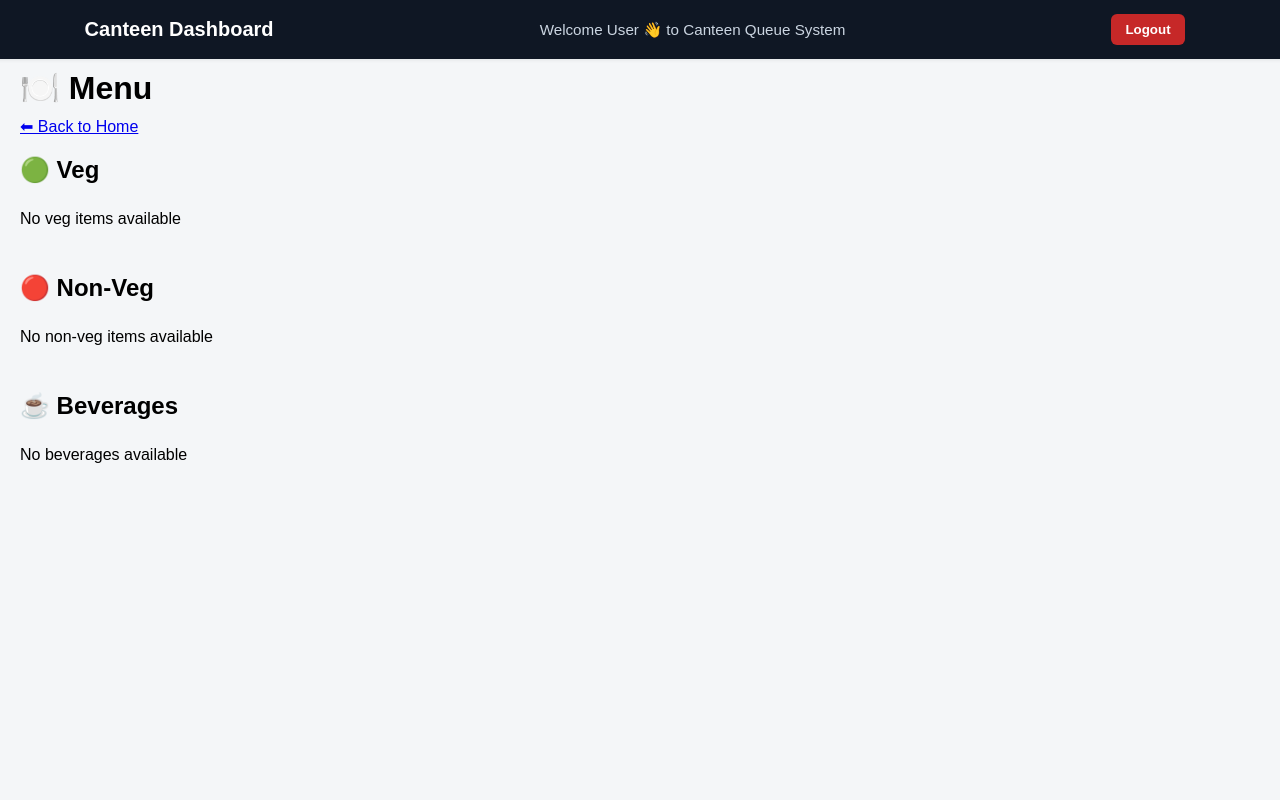
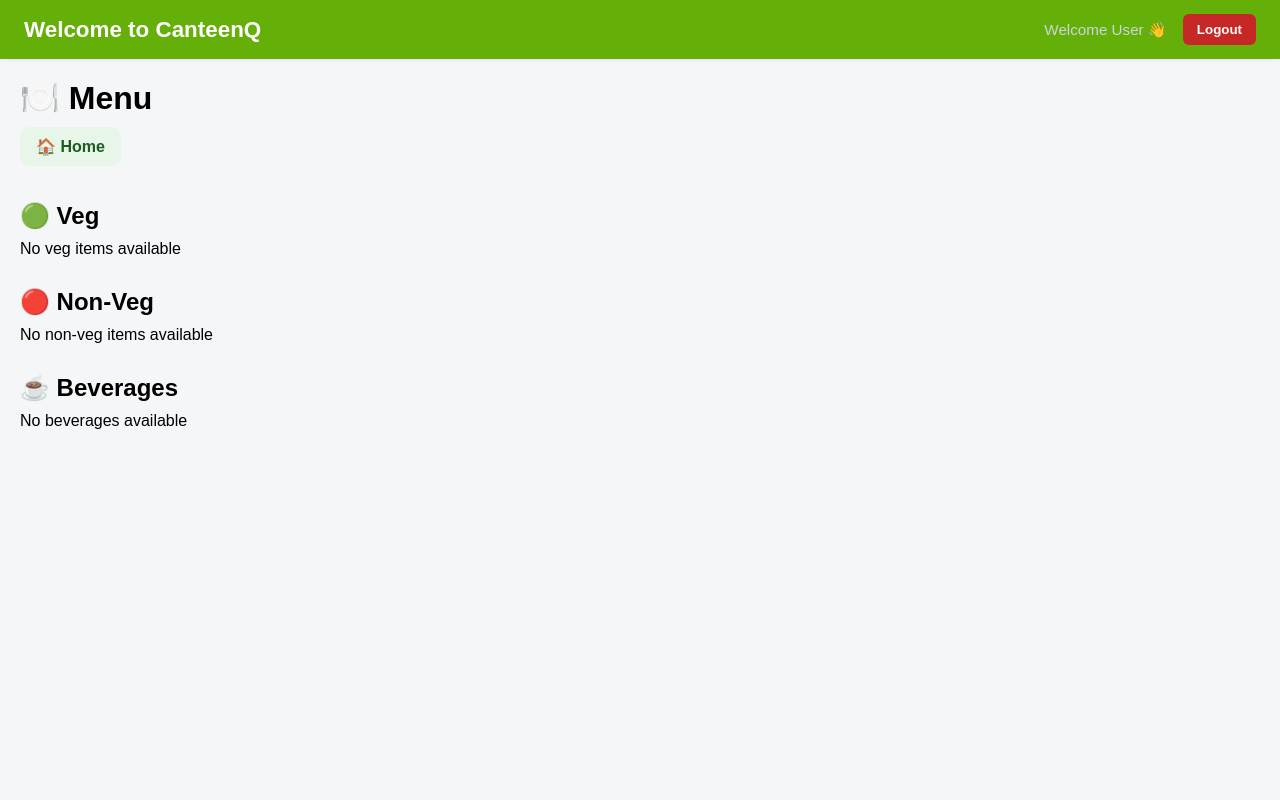
Before and after one commit to arpitamca/miniproject, a Django app: page /menu/ in a window 1280 px wide. Run offline with Django 5.2, Linux system fonts and the light colour scheme; data that the repository does not hold is empty.

Commit message:
fixing bugs

```diff
--- /dev/null
+++ b/accounts/context_processors.py
@@ -0,0 +1,9 @@
+def user_name(request):
+    """Expose logged-in user's name from session to all templates as `name`.
+
+    This project stores the name in `request.session['user_name']` at login.
+    """
+    try:
+        return {'name': request.session.get('user_name')}
+    except Exception:
+        return {'name': None}
--- a/accounts/static/css/base.css
+++ b/accounts/static/css/base.css
@@ -1,40 +1,76 @@
 /* basic resets */
-*{box-sizing:border-box}
-html,body{margin:0;padding:0;height:100%}
+* {
+    box-sizing: border-box;
+    margin: 0;
+    padding: 0;
+}
+
+html, body {
+    margin: 0;
+    padding: 0;
+    height: 100%;
+}
 
 /* container to center content and limit width */
-.container{max-width:1100px;margin:0 auto;padding:0 16px}
+.container {
+    max-width: 1300px;
+    margin: 0 auto;
+    padding: 0 24px;
+}
 
 /* top bar */
-.top-bar{
-margin-top: -31px;
-margin-left: -31px;
-  background:#0f1724; /* adjust color as needed */
-  color:#fff;
-  position:sticky;
-  top:0;
-  z-index:50;
-  width:104%;
-  box-shadow:0 1px 4px rgba(0,0,0,0.08);
+.top-bar {
+    background: hsl(87, 91%, 36%);
+    color: #fff;
+    position: sticky;
+    top: 0;
+    z-index: 50;
+    width: 100%;
+    box-shadow: 0 1px 4px rgba(0,0,0,0.08);
 }
-.top-bar .container{
-  display:flex;
-  align-items:center;
-  justify-content:space-between;
-  gap:12px;
-  padding:14px 0;
+
+.top-bar .container {
+    display: flex;
+    align-items: center;
+    justify-content: flex-start;
+    gap: 12px;
+    padding: 14px 24px;
 }
-.top-bar h1{font-size:1.25rem;margin:0}
-.top-bar .greeting{margin:0;color:#cbd5e1;font-size:0.95rem}
+
+.top-bar h1 {
+    font-size: 1.4rem;
+    margin: 0;
+    font-weight: 700;
+}
+
+.top-bar .greeting {
+    margin: 0;
+    color: #cbd5e1;
+    font-size: 0.95rem;
+}
 
 /* main spacing so content isn't flush to edges */
-main{padding:20px;}
+main {
+    padding: 20px;
+}
 
 /* responsive adjustments */
-@media (max-width:700px){
-  .top-bar .container{flex-direction:column;align-items:flex-start;padding:10px 0}
-  .top-bar h1{font-size:1.05rem}
-  .top-bar .greeting{font-size:0.9rem}
+@media (max-width: 700px) {
+    .top-bar .container {
+        flex-direction: column;
+        align-items: flex-start;
+        padding: 10px 16px;
+    }
+    .top-bar h1 {
+        font-size: 1.05rem;
+    }
+    .top-bar .greeting {
+        font-size: 0.9rem;
+    }
+}
+
+.spacer {
+    flex: 1 1 auto;
 }
 
 .header-right {
@@ -51,8 +87,10 @@ main{padding:20px;}
     border-radius: 6px;
     cursor: pointer;
     font-weight: 600;
+    white-space: nowrap;
 }
 
 .logout-btn:hover {
     background: #b71c1c;
+    transition: background 0.2s ease;
 }
--- a/accounts/static/css/menu.css
+++ b/accounts/static/css/menu.css
@@ -111,3 +111,28 @@ h2 {
         transform: translateY(-20px);
     }
 }
+
+
+/* Home button */
+.btn-back {
+    display: inline-flex;
+    align-items: center;
+    gap: 8px;
+
+    padding: 10px 16px;
+    margin-bottom: 16px;
+
+    background: #e8f5e9;
+    color: #1b5e20;
+
+    border-radius: 10px;
+    font-weight: 600;
+    text-decoration: none;
+
+    transition: all 0.25s ease;
+}
+
+.btn-back:hover {
+    background: #c8e6c9;
+    transform: translateX(-3px);
+}
--- a/accounts/templates/base.html
+++ b/accounts/templates/base.html
@@ -15,12 +15,15 @@
 <!-- ✅ HEADER -->
 <header class="top-bar">
     <div class="container">
-        <h1>Canteen Dashboard</h1>
-        <p class="greeting">Welcome {{ name|default:"User" }} 👋 to Canteen Queue System</p>
-                <form method="POST" action="{% url 'logout' %}">
-            {% csrf_token %}
-            <button type="submit" class="logout-btn">Logout</button>
-        </form>
+        <h1>Welcome to CanteenQ</h1>
+        <div class="spacer"></div>
+        <div class="header-right">
+            <p class="greeting">Welcome {{ name|default:"User" }} 👋</p>
+            <form method="POST" action="{% url 'logout' %}" style="margin: 0;">
+                {% csrf_token %}
+                <button type="submit" class="logout-btn">Logout</button>
+            </form>
+        </div>
     </div>
 </header>
 
--- a/canteenQueue/settings.py
+++ b/canteenQueue/settings.py
@@ -69,7 +69,8 @@ TEMPLATES = [
             'context_processors': [
                 'django.template.context_processors.request',
                 'django.contrib.auth.context_processors.auth',
-                'django.contrib.messages.context_processors.messages',
+                    'django.contrib.messages.context_processors.messages',
+                    'accounts.context_processors.user_name',
             ],
         },
     },
--- a/menu/templates/admin/menu_form.html
+++ b/menu/templates/admin/menu_form.html
@@ -20,7 +20,7 @@
 </h1>
 
 <a href="{% url 'admin_dashboard' %}" class="btn-back">
-    ⬅ Back to Dashboard
+   🏠 Home
 </a>
 
 <form method="POST" class="menu-form">
--- a/menu/templates/admin/menu_list.html
+++ b/menu/templates/admin/menu_list.html
@@ -12,7 +12,7 @@
 <h1>🍽 Manage Menu</h1>
 
 <a href="{% url 'admin_dashboard' %}" class="btn-back">
-    ⬅ Back to Dashboard
+    🏠 Home
 </a>
 
 <a href="{% url 'add_menu_item' %}" class="btn-add">
--- a/menu/templates/menu.html
+++ b/menu/templates/menu.html
@@ -22,9 +22,9 @@
 
 <h1>🍽️ Menu</h1>
 
-  <a href="{% url 'home' %}" class="back-link">
-      ⬅ Back to Home
-  </a>
+  <a href="{% url 'home' %}" class="btn-back">
+    🏠 Home
+</a>
 
 <!-- VEG -->
 <h2>🟢 Veg</h2>
--- a/menu/views.py
+++ b/menu/views.py
@@ -17,8 +17,6 @@ from menu.models import MenuItem
 def menu_view(request):
     veg_items = MenuItem.objects.filter(category='veg', available=True)
 
-    print("DEBUG TYPE:", type(veg_items.first()))
-    print("DEBUG ITEM:", veg_items.first())
     veg_items = MenuItem.objects.filter(
         category='veg',
         available=True
--- a/order/templates/admin/dashboard.html
+++ b/order/templates/admin/dashboard.html
@@ -28,9 +28,9 @@
         <p class="big">{{ pending_count }}</p>
     </div>
 
-        <a href="{% url 'admin_menu' %}" class="card action-card">
-        <h2>🍽 Manage Menu</h2>
-        <p>Add / Edit / Enable food items</p>
+    <a href="{% url 'admin_menu' %}" class="card">
+        <h2>Manage Menu</h2>
+        <p>Add • Edit • Enable food items</p>
     </a>
 
 </div>
--- a/order/templates/my_orders.html
+++ b/order/templates/my_orders.html
@@ -23,9 +23,8 @@
 
 <h1 class="page-title">🧾 My Orders</h1>
 
-<a href="{% url 'menu' %}" class="back-link">
-    ⬅ Back to Menu<br>
-</br>
+<a href="{% url 'home' %}" class="btn-back">
+    🏠 Home
 </a>
 
 {% if orders %}
--- a/order/views.py
+++ b/order/views.py
@@ -60,7 +60,8 @@ def my_orders_view(request):
 
     user = User.objects.get(id=user_id)
 
-    orders = Order.objects.filter(user=user).order_by("created_at")
+    # order by created_at descending
+    orders = Order.objects.filter(user=user).order_by("-created_at")
 
     current_order = (
         Order.objects
```
Also changed, not shown: accounts/static/css/admin_menu.css (+17 -7 lines), accounts/static/css/dashboard.css (+42 -1 lines), accounts/static/css/home.css (+7 -6 lines), accounts/static/css/my_orders.css (+41 -4 lines), home/static/css/home.css (+15 -26 lines), home/templates/home.html (+14 -18 lines).
